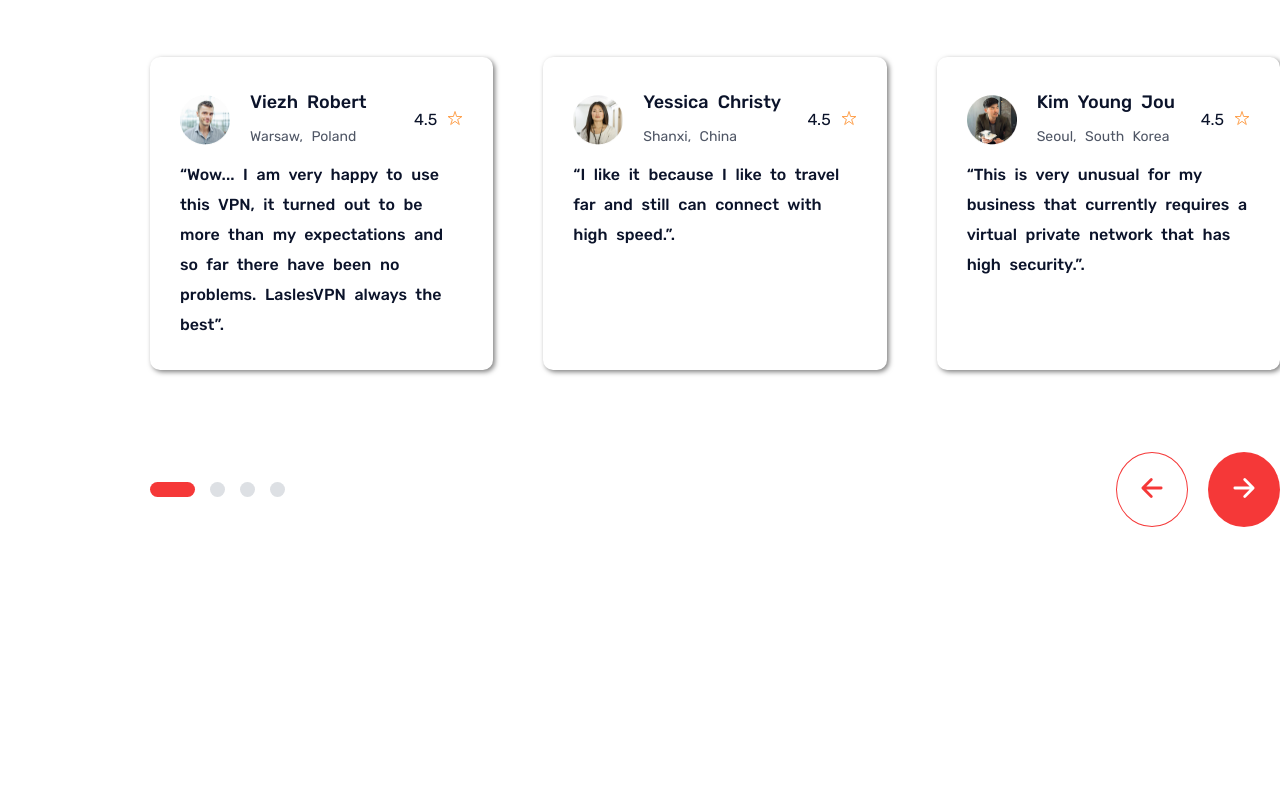
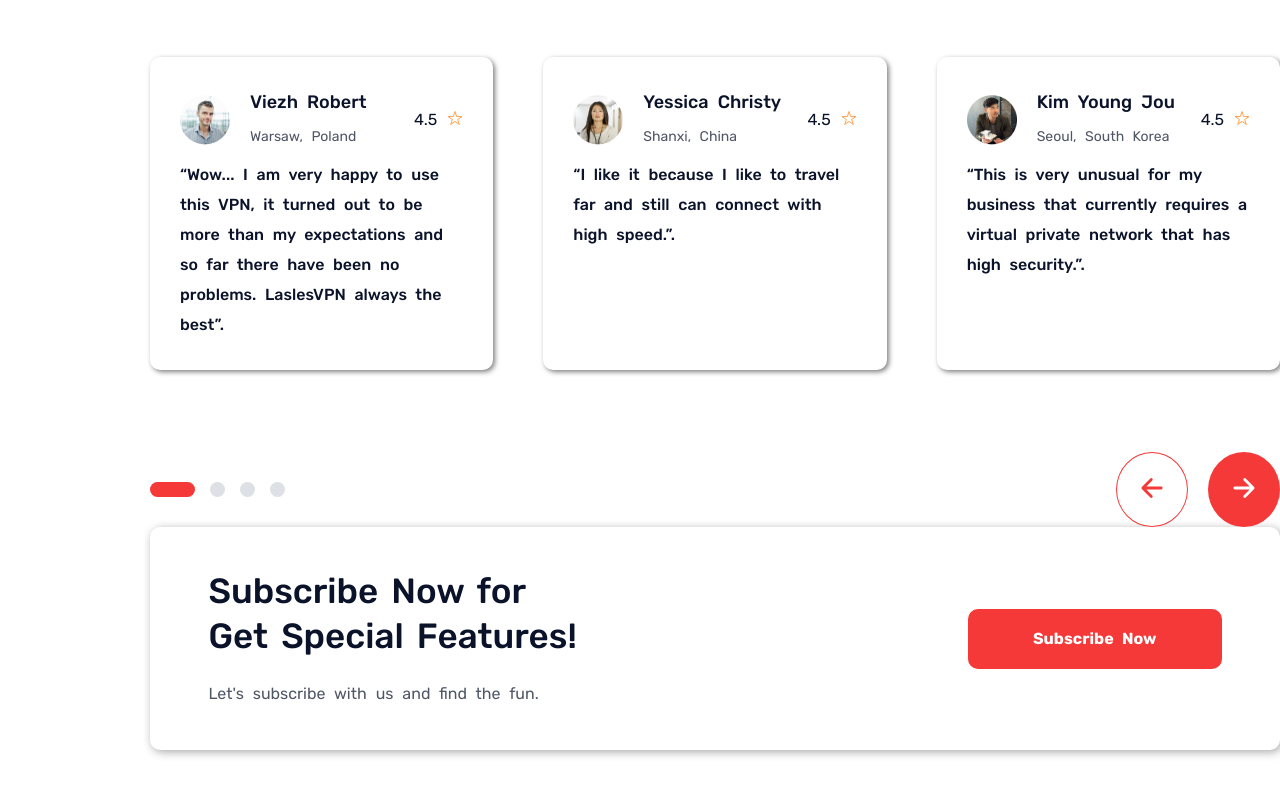
Before and after one commit to Robi-Nurhidayat/Landing-page, a plain HTML site: page LasLenVpn/index.html in a window 1280 px wide. Shown: the part 3985-4771 px from the top of the page. Before the commit the page ends 4548 px from the top, so only its background shows below. Drawn offline with nearby package versions, Linux system fonts and the light colour scheme.

Commit message:
create div subscribe

```diff
--- a/LasLenVpn/css/style.css
+++ b/LasLenVpn/css/style.css
@@ -471,6 +471,7 @@ body {
 
 .section-reviewers {
   padding: 0 0 0 15rem;
+  position: relative;
 }
 
 .heading-review {
@@ -620,3 +621,47 @@ body {
   width: 3rem;
   height: 3rem;
 }
+
+.subscribe {
+  height: 22.3rem;
+  background-color: #fff;
+  box-shadow: 2px 2px 10px rgba(0, 0, 0, 0.35);
+  padding: 7rem 5.85rem;
+  display: flex;
+  align-items: center;
+  justify-content: space-between;
+  margin-top: 6.5rem;
+  border-radius: 10px;
+}
+
+.heading-subscribe-text {
+  font-size: 3.5rem;
+  font-weight: 500;
+  color: #0b132a;
+  line-height: 4.5rem;
+  word-spacing: 0.5rem;
+  width: 37.161rem;
+  margin-bottom: 2rem;
+}
+
+.subscribe-text {
+  width: 41rem;
+  font-size: 1.6rem;
+  font-weight: 400;
+  line-height: 3rem;
+  word-spacing: 0.5rem;
+  color: #4f5665;
+}
+
+.subscribe-btn:link,
+.subscribe-btn:visited {
+  padding: 1.75rem 6.5rem;
+  color: #fff;
+  background-color: #f53838;
+  text-decoration: none;
+  border-radius: 10px;
+  font-size: 1.6rem;
+  font-weight: 700;
+  line-height: 2.5rem;
+  word-spacing: 0.5rem;
+}
--- a/LasLenVpn/index.html
+++ b/LasLenVpn/index.html
@@ -437,6 +437,17 @@
             </button>
           </div>
         </div>
+        <div class="container subscribe">
+          <div class="subscribe-text-box">
+            <h2 class="heading-subscribe-text">
+              Subscribe Now for Get Special Features!
+            </h2>
+            <p class="subscribe-text">
+              Let's subscribe with us and find the fun.
+            </p>
+          </div>
+          <a href="#" class="subscribe-btn">Subscribe Now</a>
+        </div>
       </section>
     </main>
 
```
